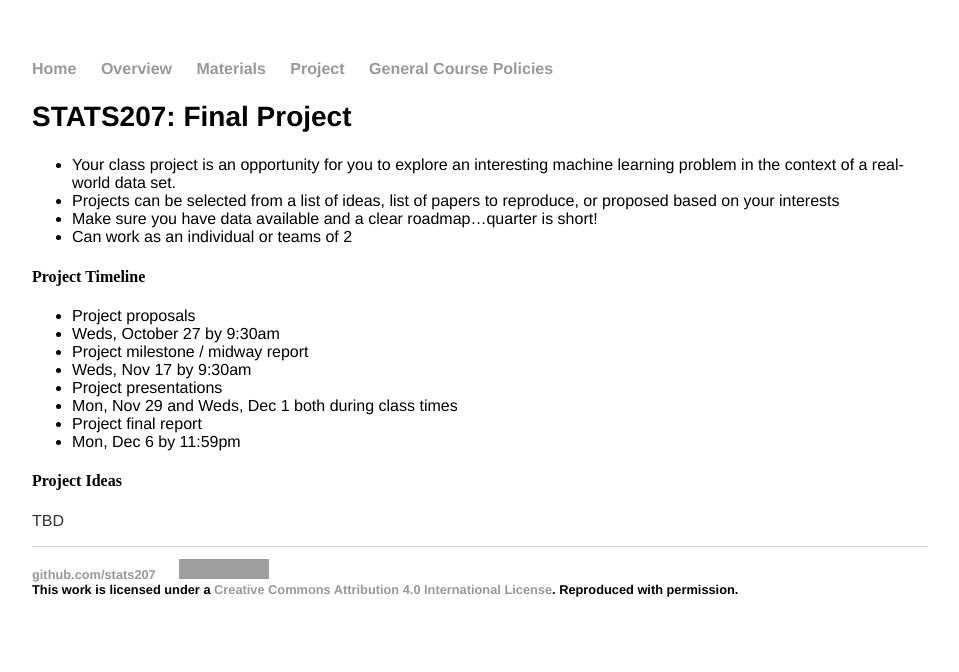
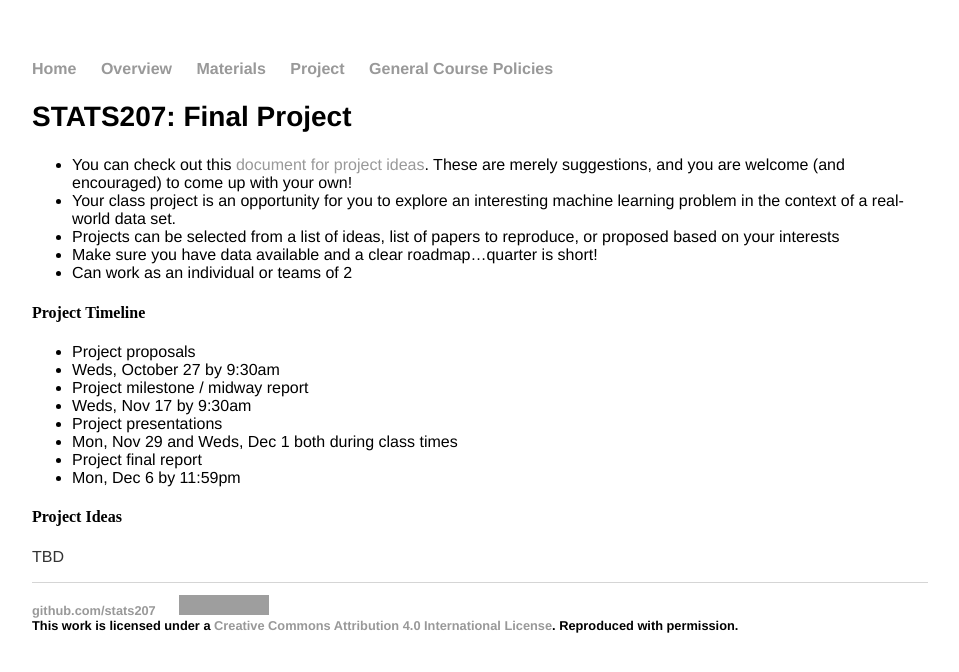
Before and after one commit to stats207/stats207.github.io, a Jekyll site: the page built from project/index.md, in a window 1280 px wide. Shown: the top 672 px of the page, without its empty margins (160-1119 px from the left). Built offline with Jekyll 4.4.1, drawn with Linux system fonts in a browser that asks for light colours; our own code applies the rules of GitHub Pages for plain Markdown files; grey boxes are pictures that could not be loaded.

Commit message:
Update index.md

```diff
--- a/project/index.md
+++ b/project/index.md
@@ -5,6 +5,7 @@ title: Stats 207: Final Project
 
 ## STATS207: Final Project
 
+- You can check out this [document for project ideas](https://docs.google.com/document/d/1mQr9VCbrlqatMK6EIjnoa5BIy6NFp3S-Y3eAzfJEHHg/edit#heading=h.rbojd4hkmc1). These are merely suggestions, and you are welcome (and encouraged) to come up with your own!
 - Your class project is an opportunity for you to explore an interesting machine learning problem in the context of a real-world data set.
 - Projects can be selected from a list of ideas, list of papers to reproduce, or proposed based on your interests
 - Make sure you have data available and a clear roadmap…quarter is short!
```
